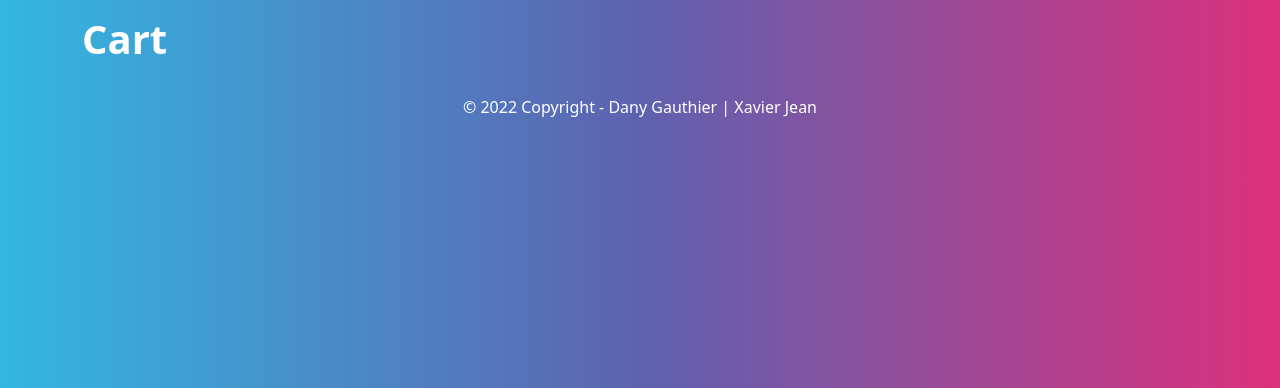
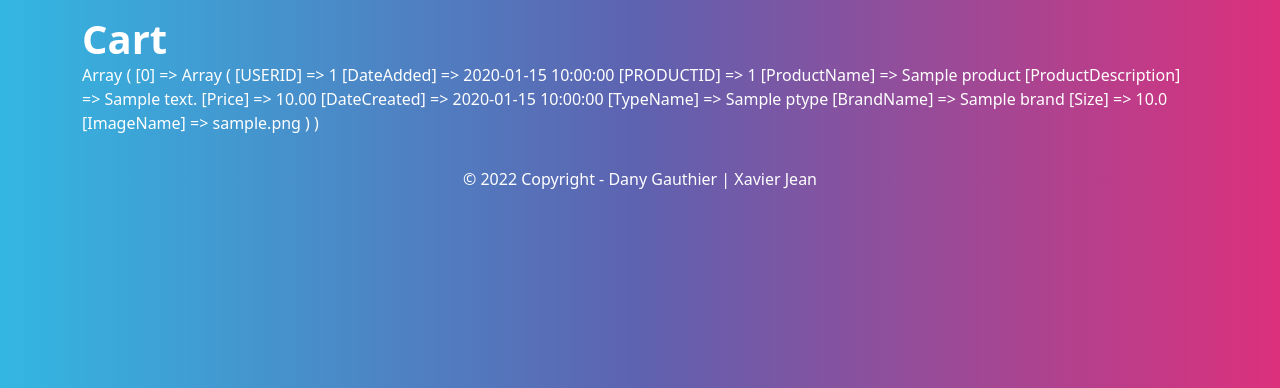
Before and after one commit to Cafetier/TP1, a PHP site: page /src/views/Cart in a window 1280 px wide. Shown: the part 72-460 px from the top of the page. Run offline with PHP 8.4, Linux system fonts and the light colour scheme; the visitor is signed in with stand-in values (Sample User, id 1); tables that the repository leaves empty hold one stand-in row (values such as "Sample post"); some libraries are stand-ins or nearby versions.

Commit message:
Added update information, cart and wishlist

```diff
--- a/db/data.sql
+++ b/db/data.sql
@@ -37,7 +37,7 @@ INSERT INTO Wishlist (PRODUCTID, USERID)
 VALUES (1, 1);
 
 INSERT INTO Cart (PRODUCTID, USERID)
-VALUES (1, 2);
+VALUES (1, 1);
 
 INSERT INTO pImage_Product (IMAGEID, PRODUCTID)
 VALUES (1, 1);
--- /dev/null
+++ b/src/class/Cart.class.php
@@ -0,0 +1,107 @@
+<?php
+
+/**
+ *
+ * This file handle all the cart interactions
+ *
+ * @author Dany Gauthier
+ *
+ */
+
+class Cart extends Database{
+    function __construct()
+    {
+        // create a db connection using parent function
+        $this->db_conn = $this->Connect();
+    }
+
+    /**
+     *
+     * Add item to cart
+     *
+     */
+    public function Add($ProductID, $UserID){
+        // check if inputs are not empty and are numbers
+        if (empty($UserID || $ProductID) && ctype_digit($UserID && $ProductID))
+            throw new Error('Must not be empty and must be numbers');
+
+        // query the db to remove the product
+        try {
+            $this->Query($this->db_conn,
+            'INSERT INTO cart c (c.PRODUCTID, c.USERID)
+            VALUES (?, ?)',
+            [$ProductID, $UserID]);
+        } catch (Error $e) {
+            return $e;
+        }
+    }
+
+    /**
+     *
+     * Remove item from cart
+     *
+     */
+    public function Remove($ProductID, $UserID){
+        // check if inputs are not empty and are numbers
+        if (empty($UserID || $ProductID) && ctype_digit($UserID && $ProductID))
+            throw new Error('Must not be empty and must be numbers');
+
+        // query the db to remove the product
+        try {
+            $this->Query($this->db_conn,
+            'DELETE FROM cart c WHERE c.PRODUCTID = ? AND c.USERID = ?',
+            [$ProductID, $UserID]);
+        } catch (Error $e) {
+            return $e;
+        }
+    }
+
+    /**
+     *
+     * Get items from cart
+     *
+     * @return object all the items in the cart
+     *
+     */
+    public function GetAll($UserID){
+        // check if inputs are not empty and are numbers
+        if (empty($UserID) && ctype_digit($UserID))
+            throw new Error('Must not be empty and must be numbers');
+
+        $sql_query = 'SELECT u.USERID, c.DateAdded,
+        p.PRODUCTID, p.ProductName, p.ProductDescription, p.Price, p.DateCreated,
+        t.TypeName, b.BrandName, s.Size,i.ImageName
+        FROM cart c
+        -- products
+        LEFT JOIN product p ON
+            c.PRODUCTID = p.PRODUCTID
+        -- user
+        LEFT JOIN user u ON
+            c.USERID = u.USERID
+        -- type
+        LEFT JOIN ptype t ON
+            t.TYPEID = p.TYPEID
+        -- brand
+        LEFT JOIN brand b ON
+            b.BRANDID = p.BRANDID
+        -- sizes
+        LEFT JOIN psize_product sp ON
+            sp.PRODUCTID = p.PRODUCTID
+        LEFT JOIN psize s ON
+            s.SIZEID = sp.SIZEID
+        -- images
+        LEFT JOIN pimage_product ip ON
+            ip.PRODUCTID = p.PRODUCTID
+        LEFT JOIN pimage i ON
+            i.IMAGEID = ip.IMAGEID
+        -- Condition
+        WHERE u.USERID = ?';
+        // query the cart of the user
+        try {
+            $result = $this->Query($this->db_conn, $sql_query, [$UserID]);
+            return $result;
+        } catch (Error $e) {
+            if (__DEBUG__) echo $e;
+        }
+    }
+}
--- a/src/class/Product.class.php
+++ b/src/class/Product.class.php
@@ -101,6 +101,10 @@ class Product extends Database
         if(isset($Filter['Price']));
 
         // order
+        /**
+         *
+         * THATS FCKNG DANGEROUS MUST CHANGE THAT TO AVOID SQL INJECTION
+         */
         if(isset($Filter['Order']))
             $sqlquery = $sqlquery.'ORDER BY p.DateCreated '.$Filter['Order'];
             unset($Filter['Order']);  // unset order
--- a/src/class/User.class.php
+++ b/src/class/User.class.php
@@ -145,6 +145,40 @@ class User extends Database{
      *
      */
     public function UpdateInformations($FirstName, $LastName, $Email, $Password, $BirthDate, $Gender){
+        // check if inputs are empty
+        if (empty($FirstName || $LastName || $Email || $Password || $BirthDate || $Gender))
+            throw new Error('Inputs must not be empty');
+
+        // check if email using php filter_var()
+        if (!filter_var($Email, FILTER_VALIDATE_EMAIL))
+            throw new Error('Email is not a normal format');
+
+        // check if names match name regex
+        if (!preg_match($this->NameRegex, $FirstName) && !preg_match($this->NameRegex, $LastName))
+            throw new Error('Name must not contain special letter');
+
+        // check if email already exists in db
+        $dbUser = $this->UserExist($Email);
+        print_r($dbUser);
+        if (!empty($dbUser)) throw new Error('This email is already taken');
+
+        // check if birth date > 1900 and more than the date of a 16 yo today
+        $timeBirthDate = strtotime($BirthDate);
+        if (strtotime("1900-01-01") < $timeBirthDate && $timeBirthDate < date('Y-m-d'))
+            throw new Error('Your birth date is incorrect');
+
+        // hash password
+        $hashed_pwd = password_hash($Password, PASSWORD_DEFAULT);
+
+        // update record in db
+        try {
+            $this->Query($this->db_conn, "UPDATE User
+            SET LastName = ?, FirstName = ?, Email = ?, Password = ?, BirthDate = ?, GENDERID = ?
+            WHERE Email = ?",
+            [$LastName, $FirstName, $Email, $hashed_pwd, $BirthDate, $Gender, $Email]);
+        } catch (Error $e) {
+            if (__DEBUG__) echo $e;
+        }
     }
 
     /**
--- /dev/null
+++ b/src/class/Wishlist.class.php
@@ -0,0 +1,107 @@
+<?php
+
+/**
+ *
+ * This file handle all the wishlist interactions
+ *
+ * @author Dany Gauthier
+ *
+ */
+
+class Wishlist extends Database{
+    function __construct()
+    {
+        // create a db connection using parent function
+        $this->db_conn = $this->Connect();
+    }
+
+    /**
+     *
+     * Add item to Wishlist
+     *
+     */
+    public function Add($ProductID, $UserID){
+        // check if inputs are not empty and are numbers
+        if (empty($UserID || $ProductID) && ctype_digit($UserID && $ProductID))
+            throw new Error('Must not be empty and must be numbers');
+
+        // query the db to remove the product
+        try {
+            $this->Query($this->db_conn,
+            'INSERT INTO wishlist w (w.PRODUCTID, w.USERID)
+            VALUES (?, ?)',
+            [$ProductID, $UserID]);
+        } catch (Error $e) {
+            return $e;
+        }
+    }
+
+    /**
+     *
+     * Remove item from Wishlist
+     *
+     */
+    public function Remove($ProductID, $UserID){
+        // check if inputs are not empty and are numbers
+        if (empty($UserID || $ProductID) && ctype_digit($UserID && $ProductID))
+            throw new Error('Must not be empty and must be numbers');
+
+        // query the db to remove the product
+        try {
+            $this->Query($this->db_conn,
+            'DELETE FROM wishlist w WHERE w.PRODUCTID = ? AND w.USERID = ?',
+            [$ProductID, $UserID]);
+        } catch (Error $e) {
+            return $e;
+        }
+    }
+
+    /**
+     *
+     * Get items from Wishlist
+     *
+     * @return object all the items in the Wishlist
+     *
+     */
+    public function GetAll($UserID){
+        // check if inputs are not empty and are numbers
+        if (empty($UserID) && ctype_digit($UserID))
+            throw new Error('Must not be empty and must be numbers');
+
+        $sql_query = 'SELECT u.USERID, w.DateAdded,
+        p.PRODUCTID, p.ProductName, p.ProductDescription, p.Price, p.DateCreated,
+        t.TypeName, b.BrandName, s.Size,i.ImageName
+        FROM wishlist w
+        -- products
+        LEFT JOIN product p ON
+            w.PRODUCTID = p.PRODUCTID
+        -- user
+        LEFT JOIN user u ON
+            w.USERID = u.USERID
+        -- type
+        LEFT JOIN ptype t ON
+            t.TYPEID = p.TYPEID
+        -- brand
+        LEFT JOIN brand b ON
+            b.BRANDID = p.BRANDID
+        -- sizes
+        LEFT JOIN psize_product sp ON
+            sp.PRODUCTID = p.PRODUCTID
+        LEFT JOIN psize s ON
+            s.SIZEID = sp.SIZEID
+        -- images
+        LEFT JOIN pimage_product ip ON
+            ip.PRODUCTID = p.PRODUCTID
+        LEFT JOIN pimage i ON
+            i.IMAGEID = ip.IMAGEID
+        -- Condition
+        WHERE u.USERID = ?';
+        // query the cart of the user
+        try {
+            $result = $this->Query($this->db_conn, $sql_query, [$UserID]);
+            return $result;
+        } catch (Error $e) {
+            if (__DEBUG__) echo $e;
+        }
+    }
+}
--- a/src/start.php
+++ b/src/start.php
@@ -13,9 +13,14 @@ require_once 'constants.php';
 require_once __ROOT__.'/src/class/DB.class.php';
 require_once __ROOT__.'/src/class/User.class.php';
 require_once __ROOT__.'/src/class/Product.class.php';
+require_once __ROOT__.'/src/class/Cart.class.php';
+require_once __ROOT__.'/src/class/Wishlist.class.php';
 
+// init classes
 $db = new Database();
-$user = new User(); // init database class
-$product = new Product(); // init database class
+$user = new User();
+$product = new Product();
+$cart = new Cart();
+$wishlist = new Wishlist();
 
 session_start();  // start the session
--- a/src/views/Cart.php
+++ b/src/views/Cart.php
@@ -8,9 +8,13 @@ if(!$user->IsLoggedIn()){
     header("Location: Register");  //redirect to the main page
     exit();
 }
+
+// get all wishlisted items linked to the account in the session
+$cart_items = $cart->GetAll($_SESSION['USERID']);
 ?>
 <section class="container">
     <h1>Cart</h1>
+    <?php print_r($cart_items)?>
 </section>
 
 <?php require_once('../template/footer.php'); ?>
--- a/src/views/Wishlist.php
+++ b/src/views/Wishlist.php
@@ -8,9 +8,13 @@ if(!$user->IsLoggedIn()){
     header("Location: Register");  //redirect to the main page
     exit();
 }
+
+// get all wishlisted items linked to the account in the session
+$wishlist_items = $cart->GetAll($_SESSION['USERID']);
 ?>
 <section class="container">
     <h1>Wishlist</h1>
+    <?php print_r($wishlist_items)?>
 </section>
 
 <?php require_once('../template/footer.php'); ?>
```
Also changed, not shown: src/views/Account.php (+38 -0 lines), README.md.
